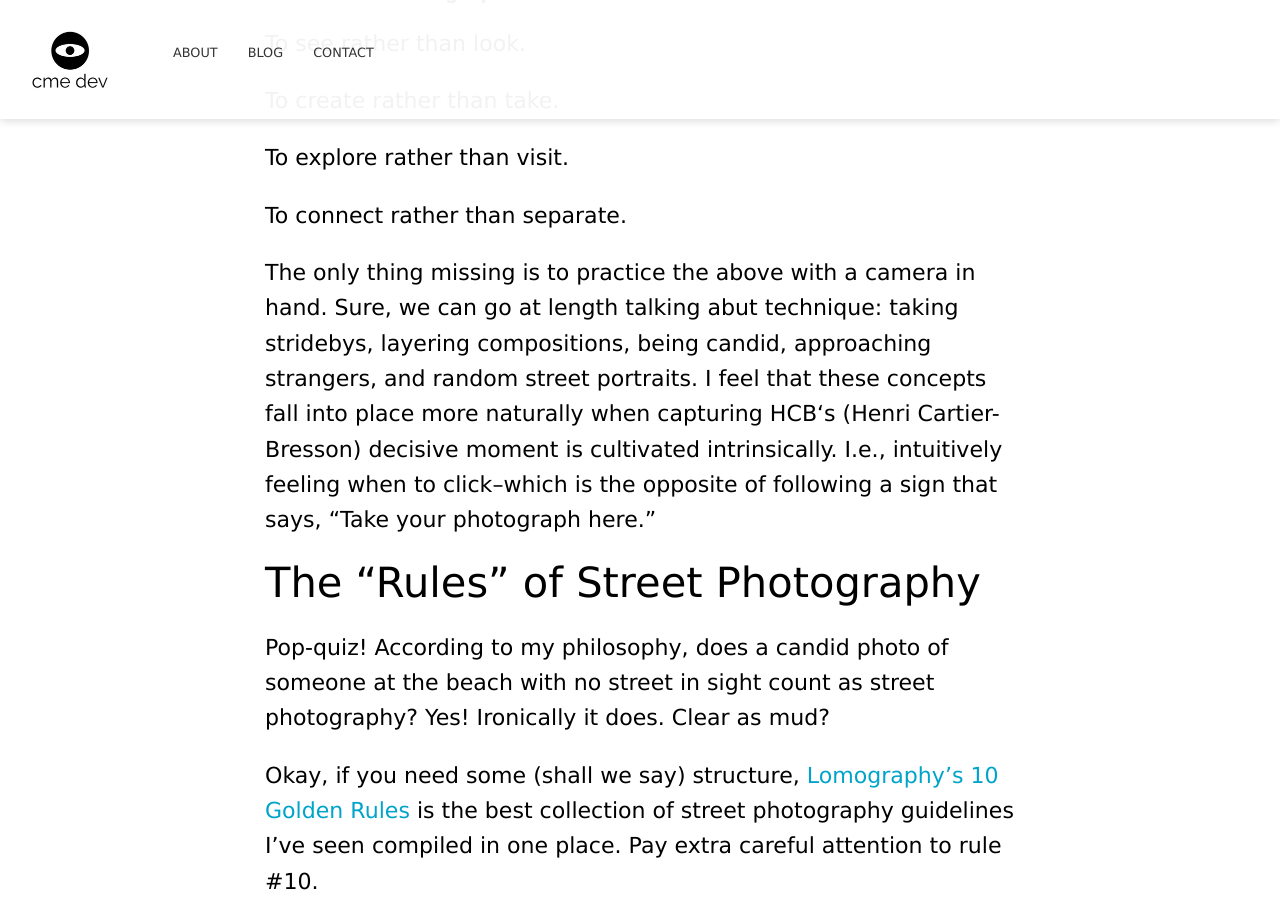
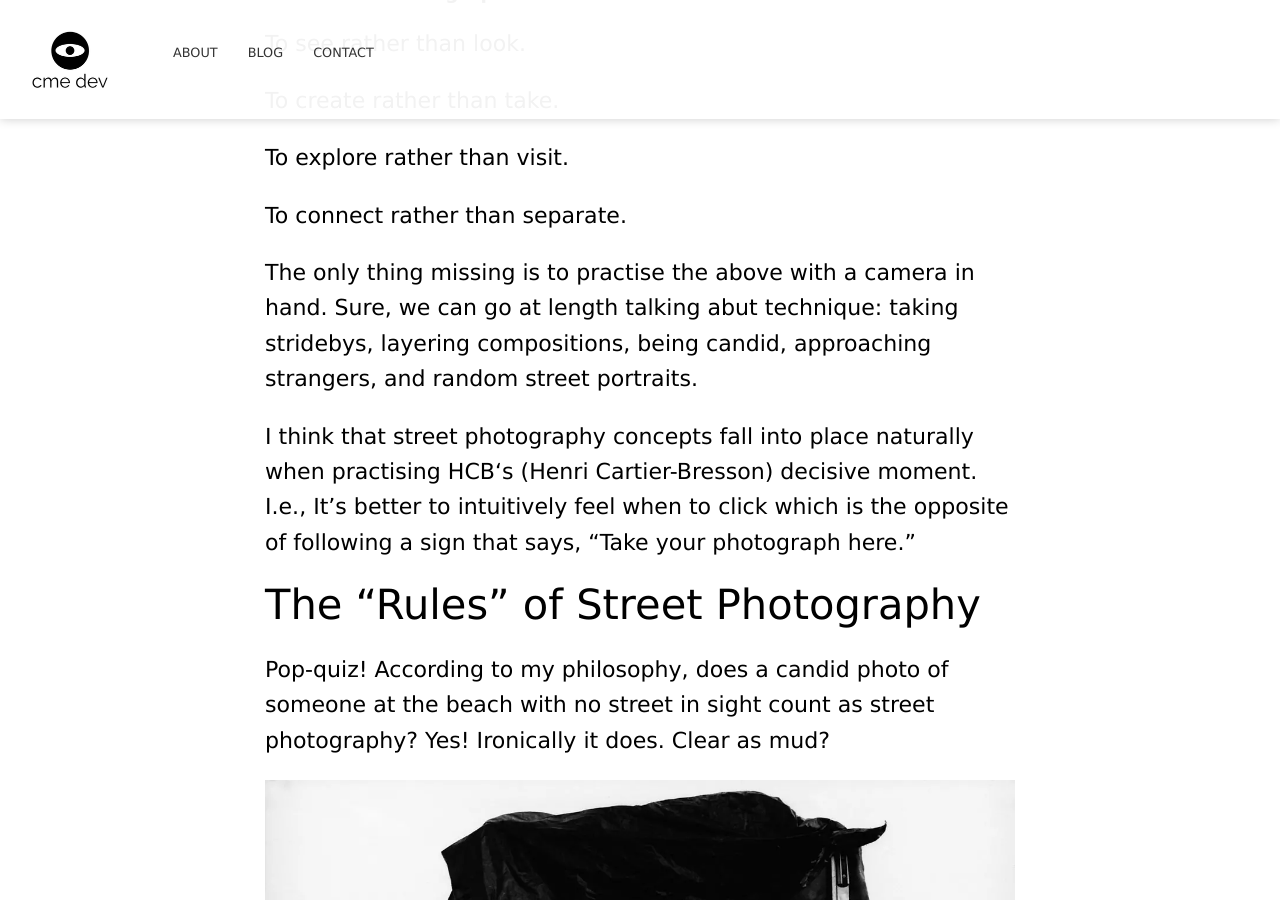
Before and after one commit to marklchaves/bali-street-photographer, a Jekyll site: the page built from _posts/2017-12-06-what-is-street-photography.md, in a window 1280 px wide and 900 px high, scrolled down 3672 px. Built offline with Jekyll 4.4.1, drawn with Linux system fonts in a browser that asks for light colours; nearby versions of some CDN libraries; some of the changed text lies outside the part shown; grey boxes are pictures that could not be loaded.

Commit message:
Updated first blog post

```diff
--- a/_posts/2017-12-06-what-is-street-photography.md
+++ b/_posts/2017-12-06-what-is-street-photography.md
@@ -62,13 +62,19 @@
 
 To connect rather than separate.
 
-The only thing missing is to practice the above with a camera in hand. Sure, we can go at length talking abut technique: taking stridebys, layering compositions, being candid, approaching strangers, and random street portraits. I feel that these concepts fall into place more naturally when capturing HCB‘s (Henri Cartier-Bresson) decisive moment is cultivated intrinsically. I.e., intuitively feeling when to click–which is the opposite of following a sign that says, “Take your photograph here.”
+The only thing missing is to practise the above with a camera in hand. Sure, we can go at length talking abut technique: taking stridebys, layering compositions, being candid, approaching strangers, and random street portraits.
+
+I think that street photography concepts fall into place naturally when practising HCB‘s (Henri Cartier-Bresson) decisive moment. I.e., It's better to intuitively feel when to click&nbsp;which is the opposite of following a sign that says, “Take your photograph here.”
 
 ## The “Rules” of Street Photography
 
 Pop-quiz! According to my philosophy, does a candid photo of someone at the beach with no street in sight count as street photography? Yes! Ironically it does. Clear as mud?
 
-Okay, if you need some (shall we say) structure, [Lomography’s 10 Golden Rules](https://www.lomography.com/about/the-ten-golden-rules) is the best collection of street photography guidelines I’ve seen compiled in one place. Pay extra careful attention to rule #10.
+![A street portrait of a food vendor in the fading light at Sanur Beach, Bali](/images/bali-sanur-bapak-penjual-pantai-ed-re-1280w.webp "A street portrait of a food vendor in the fading light at Sanur Beach, Bali")
+
+**Above**: A street portrait of a food vendor in the fading light at Sanur Beach, Bali.
+
+OK, if you need some (shall we say) structure, [Lomography’s 10 Golden Rules](https://www.lomography.com/about/the-ten-golden-rules) is the best collection of street photography guidelines I’ve seen compiled in one place. Pay extra careful attention to rule #10.
 
 ![What one sees at a Balinese wedding](https://balistreetphotographer.files.wordpress.com/2017/12/bali_payangan_wedding_bride_1_ed.jpg?w=580&h=875 "What one sees at a Balinese wedding")
 
--- a/js/modal.js
+++ b/js/modal.js
@@ -4,7 +4,6 @@
 const modalOverlay = document.querySelector("#modal-overlay");
 const closeButton = document.querySelector("#close-button");
 
-// To do: allow to close when clicked outside modal.
 function closePopup() {
   modal.classList.toggle("closed");
   modalOverlay.classList.toggle("closed");
@@ -34,7 +33,7 @@
   ) {
     closePopup();
     document.removeEventListener("click", handleClose, false);
-}
+  }
 }
 
 window.addEventListener("scroll", () => {
```
Also changed, not shown: images/bali-sanur-bapak-penjual-pantai-ed-re-1280w.webp (added), 4 other files.
